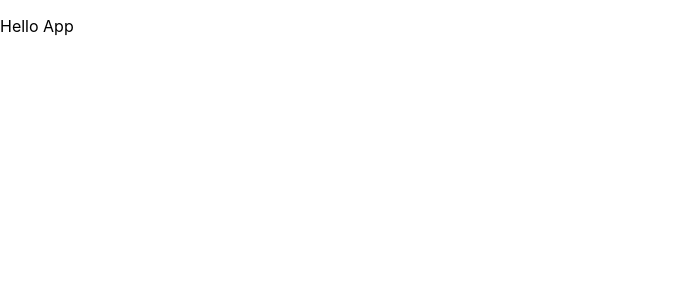
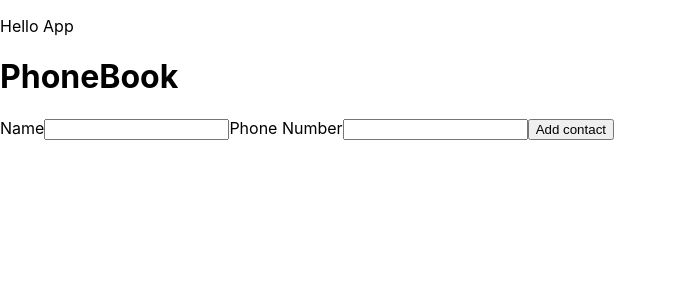
Before and after one commit to lewypopescu/react-app-contacts, a React (Create React App) app: page / in a window 1280 px wide. Shown: the top 300 px of the page, without its empty margins (0-676 px from the left). Built offline with nearby package versions, Linux system fonts and the light colour scheme.

Commit message:
contacts form done, redux done, store ok

```diff
--- a/package.json
+++ b/package.json
@@ -4,12 +4,14 @@
   "private": true,
   "homepage": "https://lewypopescu.github.io/react-app-contacts",
   "dependencies": {
+    "@reduxjs/toolkit": "^2.2.7",
     "@testing-library/jest-dom": "^5.17.0",
     "@testing-library/react": "^13.4.0",
     "@testing-library/user-event": "^13.5.0",
     "gh-pages": "^6.1.1",
     "react": "^18.3.1",
     "react-dom": "^18.3.1",
+    "react-redux": "^9.1.2",
     "react-scripts": "5.0.1",
     "web-vitals": "^2.1.4"
   },
--- a/src/components/App.jsx
+++ b/src/components/App.jsx
@@ -1,9 +1,11 @@
 import React from "react";
+import ContactsForm from "./ContactsForm/ContactsForm";
 
 function App() {
   return (
     <div>
       <p>Hello App</p>
+      <ContactsForm />
     </div>
   );
 }
--- /dev/null
+++ b/src/components/ContactsForm/ContactsForm.jsx
@@ -0,0 +1,71 @@
+import React from "react";
+
+import { useDispatch, useSelector } from "react-redux";
+
+import {
+  updateName,
+  updateNumber,
+  updateFilter,
+} from "../../redux/contactsSlice";
+
+import { selectNameForm, selectNumberForm } from "../../redux/selectors";
+
+function ContactsForm({ onSubmit }) {
+  const dispatch = useDispatch;
+  const name = useSelector(selectNameForm);
+  const number = useSelector(selectNumberForm);
+
+  const handleSubmit = (event) => {
+    event.preventDefault();
+    onSubmit({ name, number });
+    dispatch(updateName(""));
+    dispatch(updateNumber(""));
+  };
+
+  const handleChange = (event) => {
+    const { name, value } = event.target;
+
+    if (name === "name") {
+      dispatch(updateName(value));
+    } else if (name === "number") {
+      dispatch(updateNumber(value));
+    }
+  };
+
+  return (
+    <>
+      <h1>PhoneBook</h1>
+      <form onSubmit={handleSubmit}>
+        <label htmlFor="name">
+          Name
+          <input
+            id="name"
+            type="text"
+            name="name"
+            pattern="^[a-zA-Z]{2,}\s[a-zA-Z]{1,}'?-?[a-zA-Z]{2,}\s?([a-zA-Z]{1,})?"
+            title="Name may contain only letters, apostrophe, dash and spaces"
+            required
+            value={name}
+            onChange={handleChange}
+          />
+        </label>
+        <label>
+          Phone Number
+          <input
+            id="number"
+            type="tel"
+            name="number"
+            pattern="^\+?[0-9\s\-\(\)]+$"
+            title="Phone number must be digits and can contain spaces, dashes, parentheses and can start with +"
+            required
+            value={number}
+            onChange={handleChange}
+          />
+        </label>
+        <button type="submit">Add contact</button>
+      </form>
+    </>
+  );
+}
+
+export default ContactsForm;
--- a/src/index.js
+++ b/src/index.js
@@ -1,11 +1,18 @@
 import React from "react";
+import { Provider } from "react-redux";
+
 import ReactDOM from "react-dom/client";
 import "./index.css";
+
 import App from "./components/App";
+
+import store from "./redux/store";
 
 const root = ReactDOM.createRoot(document.getElementById("root"));
 root.render(
   <React.StrictMode>
-    <App />
+    <Provider store={store}>
+      <App />
+    </Provider>
   </React.StrictMode>
 );
--- /dev/null
+++ b/src/redux/contactsSlice.js
@@ -0,0 +1,30 @@
+import { createSlice } from "@reduxjs/toolkit";
+
+const contactsSlice = createSlice({
+  name: "contacts",
+  initialState: {
+    items: [],
+    isLoading: false,
+    error: null,
+    filter: "",
+    contactForm: {
+      name: "",
+      number: "",
+    },
+  },
+  reducers: {
+    updateFilter(state, action) {
+      state.filter = action.payload;
+    },
+    updateName(state, action) {
+      state.contactForm.name = action.payload;
+    },
+    updateNumber(state, action) {
+      state.contactForm.number = action.payload;
+    },
+  },
+});
+
+export const { updateFilter, updateName, updateNumber } = contactsSlice.actions;
+
+export default contactsSlice.reducer;
--- /dev/null
+++ b/src/redux/selectors.js
@@ -0,0 +1,7 @@
+export const selectContacts = (state) => state.contactsSlice.items;
+export const selectContactsisLoading = (state) => state.contactsSlice.isLoading;
+export const selectContactsError = (state) => state.contactsSlice.error;
+export const selectfilterContacts = (state) => state.contactsSlice.filter;
+export const selectNameForm = (state) => state.contactsSlice.contactForm.name;
+export const selectNumberForm = (state) =>
+  state.contactsSlice.contactForm.number;
--- /dev/null
+++ b/src/redux/store.js
@@ -0,0 +1,11 @@
+import { configureStore } from "@reduxjs/toolkit";
+
+import contactsReducer from "./contactsSlice";
+
+export const store = configureStore({
+  reducer: {
+    contactsSlice: contactsReducer,
+  },
+});
+
+export default store;
```
Also changed, not shown: src/components/ContactsForm/ContactsForm.module.css (added), src/redux/operations.js (added), 1 other file (tests, documents, lock files or other folders).
